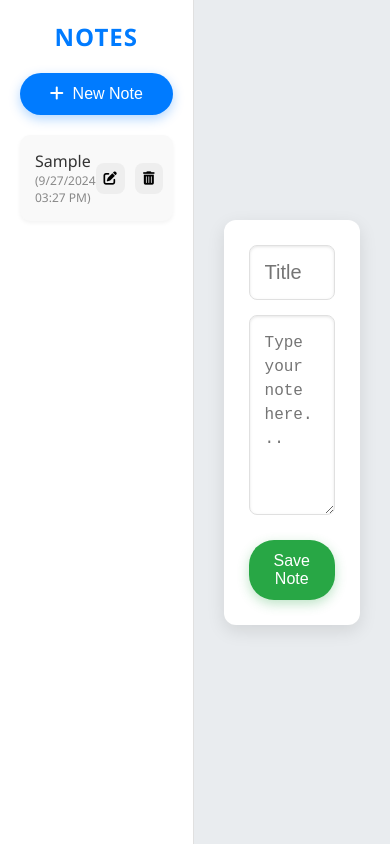
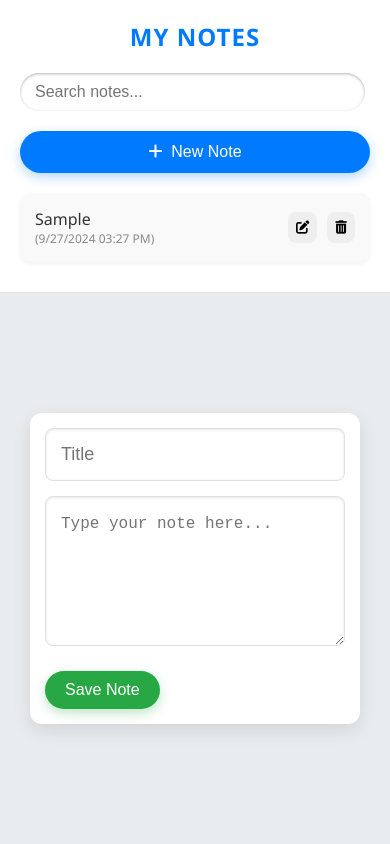
Before and after one commit to NiharikaSahu-12/notes-app, a plain HTML site: page index.html in a window 390 px wide. Both pictures are taken after typing "Sample", "Sample" into the empty fields and a click on the button "Save Note". Drawn offline with Linux system fonts and the light colour scheme.

Commit message:
Add: Search Bar

```diff
--- a/index.html
+++ b/index.html
@@ -10,7 +10,8 @@
 </head>
 <body>
     <div class="sidebar">
-        <h2>Notes</h2>
+        <h2> My Notes</h2>
+        <input type="text" id="search-bar" class="search-bar" placeholder="Search notes...">
         <button class="new-note-btn"><i class="fas fa-plus"></i> &nbsp;New Note</button>
         <div class="notes-list">
         </div>
--- a/scripts.js
+++ b/scripts.js
@@ -61,11 +61,23 @@ saveNoteBtn.addEventListener('click', () => {
 });
 
 // Render the list of notes
-// Render the list of notes
-function renderNotesList() {
+const searchBar = document.getElementById('search-bar');
+
+searchBar.addEventListener('input', () => {
+    const searchText = searchBar.value.toLowerCase();
+    renderNotesList(searchText);
+});
+
+// Update the renderNotesList function to include filtering logic
+function renderNotesList(filterText = '') {
     notesList.innerHTML = '';
 
-    notes.forEach(note => {
+    notes
+        .filter(note =>
+            note.title.toLowerCase().includes(filterText) ||
+            note.body.toLowerCase().includes(filterText)
+        )
+        .forEach(note => {
             const noteItem = document.createElement('div');
             noteItem.className = 'note-item';
 
@@ -85,10 +97,11 @@ function renderNotesList() {
                     </button>
                 </div>
             `;
-        // Add click event to the note item
+
             noteItem.addEventListener('click', () => {
                 viewNote(note.id);
             });
+
             notesList.appendChild(noteItem);
         });
 }
--- a/styles.css
+++ b/styles.css
@@ -2,20 +2,21 @@ body {
     margin: 0;
     font-family: 'Segoe UI', Tahoma, Geneva, Verdana, sans-serif;
     display: flex;
-    height: 100vh;
+    flex-direction: column;
+    min-height: 100vh;
     background-color: #f0f2f5;
     color: #333;
 }
 
 /* Sidebar Navigation */
 .sidebar {
-    width: 320px;
+    width: 100%;
     background: #ffffff;
-    border-right: 1px solid #e0e0e0;
+    border-bottom: 1px solid #e0e0e0;
     padding: 20px;
     box-sizing: border-box;
     overflow-y: auto;
-    box-shadow: 2px 0 5px rgba(0, 0, 0, 0.05);
+    box-shadow: none;
     transition: background-color 0.3s ease;
 }
 
@@ -72,19 +73,19 @@ body {
     flex: 1;
     font-size: 16px;
     font-weight: 500;
-    display: flex; /* Added to use flexbox for aligning items */
-    flex-direction: column; /* Stack the title and timestamp */
+    display: flex;
+    flex-direction: column;
 }
 
 .note-timestamp {
-    font-size: 12px; /* Smaller font for timestamp */
-    color: #888; /* Lighter color for better visibility */
+    font-size: 12px;
+    color: #888;
 }
 
 .note-buttons {
     display: flex;
     gap: 10px;
-    align-items: center; /* Align buttons vertically centered */
+    align-items: center;
 }
 
 .note-buttons button {
@@ -109,6 +110,7 @@ body {
     background-color: #e9ecef;
     padding: 30px;
     box-sizing: border-box;
+    flex-direction: column;
 }
 
 .note-editor {
@@ -174,3 +176,53 @@ body {
     background-color: #218838;
     box-shadow: 0 6px 16px rgba(40, 167, 69, 0.4);
 }
+
+.search-bar {
+    width: calc(100% - 35px);
+    padding: 10px 15px;
+    margin-bottom: 20px;
+    font-size: 16px;
+    border: none;
+    border-radius: 25px;
+    box-shadow: inset 0 1px 3px rgba(0, 0, 0, 0.3);
+    transition: border-color 0.3s ease, box-shadow 0.3s ease;
+}
+
+.search-bar:focus {
+    border-color: #007bff;
+    box-shadow: 0 0 5px rgba(0, 123, 255, 0.5);
+    outline: none;
+}
+
+
+@media (min-width: 768px) {
+    body {
+        flex-direction: row;
+    }
+    .sidebar {
+        width: 320px;
+        border-bottom: none;
+        border-right: 1px solid #e0e0e0;
+        box-shadow: 2px 0 5px rgba(0, 0, 0, 0.05);
+    }
+
+    .main-content {
+        padding: 30px;
+        flex-direction: row;
+    }
+}
+
+@media (max-width: 767px) {
+    .note-editor {
+        padding: 15px;
+    }
+    .note-title {
+        font-size: 18px;
+    }
+    .note-body {
+        height: 150px;
+    }
+    .save-note-btn {
+        padding: 10px 20px;
+    }
+}
```
Lines whose indentation alone changed are shown as unchanged.
